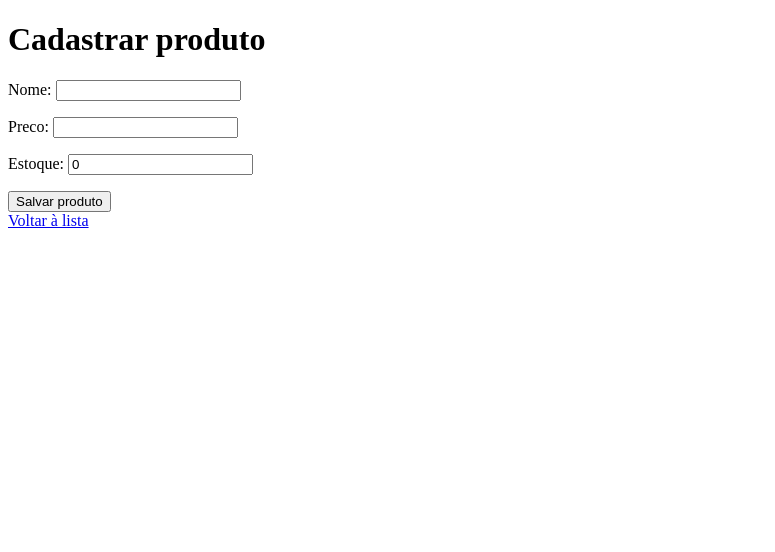
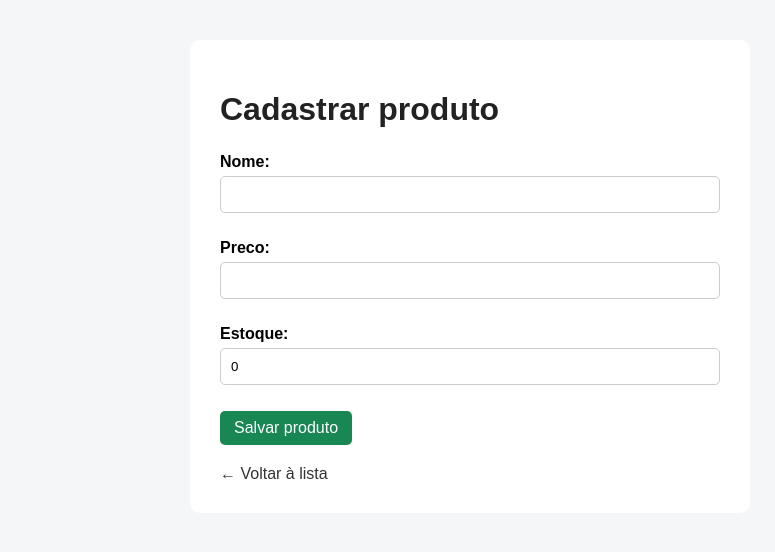
Before and after one commit to EdisonC-Dev/crud-produtos-django, a Django app: page /produtos/novo/ in a window 1280 px wide. Shown: the top 552 px of the page, without its empty margins (0-775 px from the left). Run offline with Django 5.2, Linux system fonts and the light colour scheme.

Commit message:
Finaliza CRUD de produtos e estiliza interface

```diff
--- /dev/null
+++ b/produtos/static/produtos/style.css
@@ -0,0 +1,97 @@
+body {
+    font-family: Arial, sans-serif;
+    background-color: #f4f6f8;
+    margin: 0;
+    padding: 40px;
+}
+
+.container {
+    max-width: 900px;
+    margin: 0 auto;
+}
+
+h1 {
+    color: #222;
+    margin-bottom: 25px;
+}
+
+.produto {
+    background-color: white;
+    padding: 20px;
+    margin-bottom: 15px;
+    border-radius: 8px;
+}
+
+.produto-nome {
+    font-size: 18px;
+    font-weight: bold;
+}
+
+.produto-info {
+    margin-top: 8px;
+    margin-bottom: 15px;
+}
+
+.botao {
+    display: inline-block;
+    padding: 8px 14px;
+    text-decoration: none;
+    border-radius: 5px;
+    margin-right: 5px;
+}
+
+.editar {
+    background-color: #e9ecef;
+    color: #222;
+}
+
+.excluir {
+    background-color: #dc3545;
+    color: white;
+}
+
+.novo-produto {
+    background-color: #198754;
+    color: white;
+    margin-bottom: 20px;
+}
+.formulario {
+    background-color: white;
+    padding: 30px;
+    border-radius: 10px;
+    max-width: 500px;
+}
+
+.formulario label {
+    display: block;
+    font-weight: bold;
+    margin-bottom: 5px;
+}
+
+.formulario input {
+    width: 100%;
+    padding: 10px;
+    margin-bottom: 10px;
+    border: 1px solid #ccc;
+    border-radius: 5px;
+    box-sizing: border-box;
+}
+
+.salvar {
+    background-color: #198754;
+    color: white;
+    border: none;
+    cursor: pointer;
+    font-size: 16px;
+}
+
+.salvar:hover {
+    background-color: #157347;
+}
+
+.voltar {
+    display: inline-block;
+    margin-top: 20px;
+    text-decoration: none;
+    color: #333;
+}
--- a/produtos/templates/produtos/formulario.html
+++ b/produtos/templates/produtos/formulario.html
@@ -1,19 +1,45 @@
+{% load static %}
+
 <!DOCTYPE html>
 <html lang="pt-BR">
+
 <head>
     <meta charset="UTF-8">
-    <title>Cadastrar produto</title>
+    <meta name="viewport" content="width=device-width, initial-scale=1.0">
+
+    <title>Cadastrar Produto</title>
+
+    <link rel="stylesheet" href="{% static 'produtos/style.css' %}">
 </head>
+
 <body>
-    <h1>Cadastrar produto</h1>
 
-    <form method="post">
-        {% csrf_token %}
-        {{ form.as_p }}
+    <div class="container">
 
-        <button type="submit">Salvar produto</button>
-    </form>
+        <div class="formulario">
 
-    <a href="{% url 'listar_produtos' %}">Voltar à lista</a>
+            <h1>Cadastrar produto</h1>
+
+            <form method="POST">
+
+                {% csrf_token %}
+
+                {{ form.as_p }}
+
+                <button type="submit" class="botao salvar">
+                    Salvar produto
+                </button>
+
+            </form>
+
+            <a href="{% url 'listar_produtos' %}" class="voltar">
+                ← Voltar à lista
+            </a>
+
+        </div>
+
+    </div>
+
 </body>
+
 </html>
```
Also changed, not shown: produtos/templates/produtos/lista.html (+50 -13 lines).
